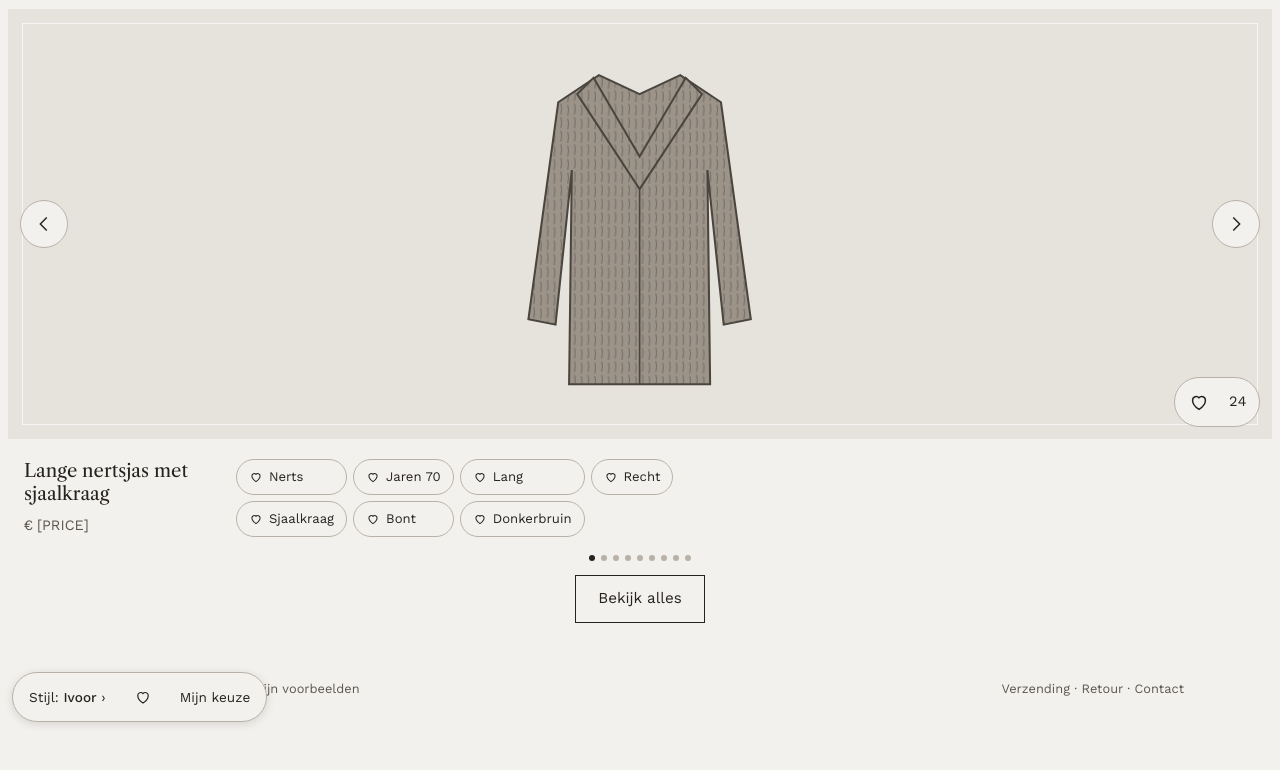
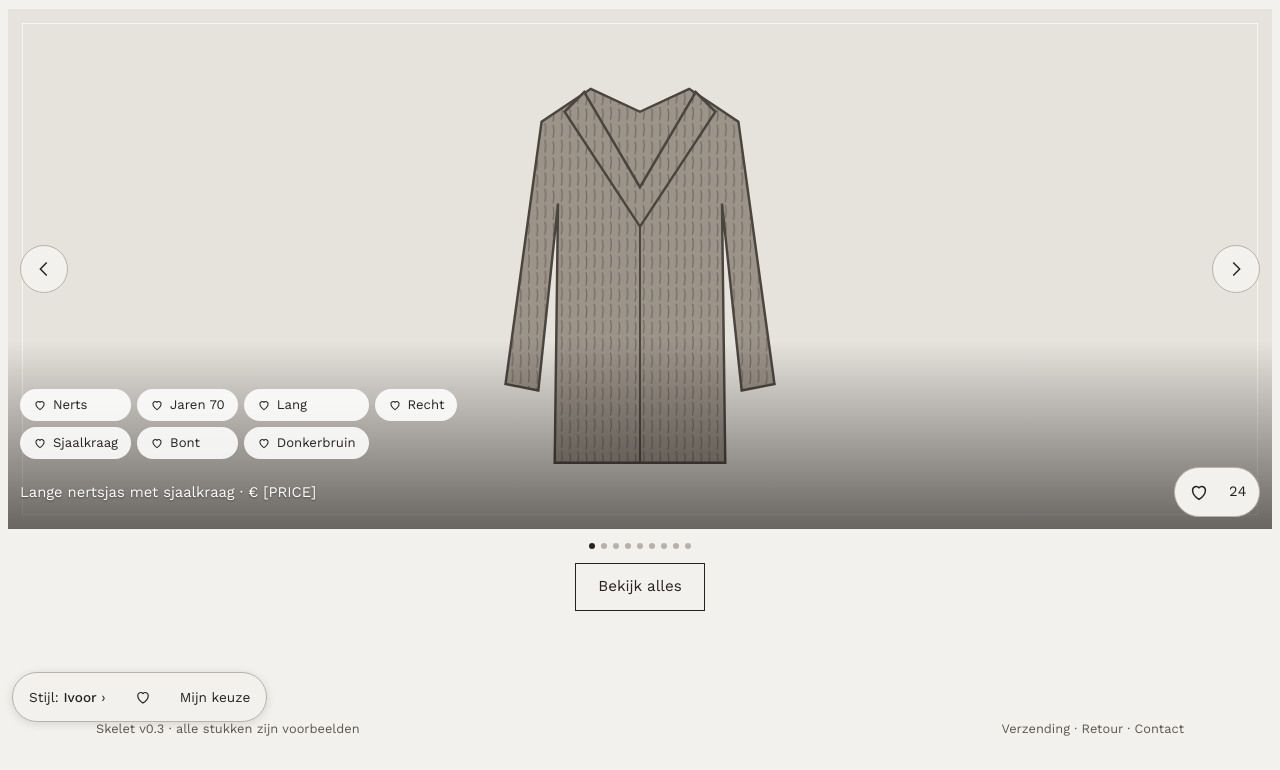
Before and after one commit to martijnungerer-dot/NIkki-s-Vintage, a plain HTML site: page concept/site-skeleton.html in a window 1280 px wide. Shown: the part 66-836 px from the top of the page. Before the commit the page ends 800 px from the top, so only its background shows below. Drawn offline with nearby package versions, Linux system fonts and the light colour scheme; a web font is replaced by a local one.

Commit message:
concept: name, price and attribute hearts inside the photo
The carousel info moves into the photo: two scrollable rows of
attribute hearts above a single line "name · price" next to the heart
with counter, on a soft dark fade for legibility. The photo is taller
now that nothing sits below it, and the browse button keeps clear of the
style bar.

Co-Authored-By: Claude Opus 5.5 <noreply@anthropic.com>
Claude-Session: https://claude.ai/code/session_016f11jHBYE4QwQZJRBQqeqr

```diff
--- a/concept/site-skeleton.html
+++ b/concept/site-skeleton.html
@@ -125,14 +125,24 @@ body:not(.show-notes) .note { display: none; }
 .track { display: flex; overflow-x: auto; scroll-snap-type: x mandatory; scrollbar-width: none; overscroll-behavior-x: contain; }
 .track::-webkit-scrollbar { display: none; }
 .slide { flex: 0 0 100%; min-width: 0; max-width: 100%; scroll-snap-align: start; position: relative; }
-:root { --hero-h: clamp(240px, calc(100vh - 370px), 680px); }
-@supports (height: 100svh) { :root { --hero-h: clamp(240px, calc(100svh - 370px), 680px); } }
+:root { --hero-h: clamp(240px, calc(100vh - 280px), 680px); }
+@supports (height: 100svh) { :root { --hero-h: clamp(240px, calc(100svh - 280px), 680px); } }
 .slide .pic { height: var(--hero-h); }
 .slide-info { display: flex; flex-wrap: nowrap; align-items: stretch; justify-content: space-between; gap: 12px 20px; padding: 16px max(16px, env(safe-area-inset-right, 0px)) 0 max(16px, env(safe-area-inset-left, 0px)); }
 #hero-track ~ .arrow { top: calc(var(--hero-h) / 2); }
 .slide-info a { text-decoration: none; display: flex; flex-direction: column; justify-content: space-between; gap: 4px; padding-block: 4px; min-width: 0; flex: 0 0 min(34%, 12rem); max-width: min(34%, 12rem); }
 .slide-info .slide-title { display: -webkit-box; -webkit-line-clamp: 2; -webkit-box-orient: vertical; overflow: hidden; line-height: 1.25; }
 .slide .pic { -webkit-touch-callout: none; -webkit-user-select: none; user-select: none; }
+.overlay { position: absolute; left: 0; right: 0; bottom: 0; z-index: 1; display: flex; flex-direction: column; gap: 8px; padding: 48px max(12px, env(safe-area-inset-right, 0px)) 12px max(12px, env(safe-area-inset-left, 0px)); background: linear-gradient(to top, rgba(20, 18, 16, 0.6), rgba(20, 18, 16, 0)); }
+.overlay .tags { display: grid; grid-auto-flow: column; grid-template-rows: repeat(2, auto); grid-auto-columns: max-content; gap: 6px; overflow-x: auto; scrollbar-width: none; }
+.overlay .tags::-webkit-scrollbar { display: none; }
+.overlay .tag { min-height: 32px; background: rgba(255, 255, 255, 0.88); color: #26231F; border-color: transparent; white-space: nowrap; }
+.overlay .tag svg { stroke: #26231F; }
+.overlay .tag[aria-pressed="true"] { background: #26231F; color: #FFFFFF; }
+.overlay .tag[aria-pressed="true"] svg { fill: #FFFFFF; stroke: #FFFFFF; }
+.ov-row { display: flex; align-items: center; justify-content: space-between; gap: 12px; }
+.ov-title { color: #FFFFFF; text-decoration: none; font-size: 0.92rem; white-space: nowrap; overflow: hidden; text-overflow: ellipsis; min-width: 0; text-shadow: 0 1px 2px rgba(0, 0, 0, 0.4); }
+.overlay .likebox { position: static; flex: 0 0 auto; }
 .likebox { position: absolute; bottom: 12px; right: max(12px, env(safe-area-inset-right, 0px)); z-index: 1; display: flex; align-items: center; gap: 6px; background: var(--bg); border: 1px solid var(--line); border-radius: 26px; padding: 0 12px 0 0; }
 .likebox .icon-btn { border: 0; background: transparent; }
 .likes { font-size: 0.9rem; font-variant-numeric: tabular-nums; min-width: 2ch; }
@@ -155,7 +165,7 @@ body:not(.show-notes) .note { display: none; }
 .dots { display: flex; justify-content: center; gap: 6px; padding-block: 14px; }
 .dots span { width: 6px; height: 6px; border-radius: 50%; background: var(--line); }
 .dots span.on { background: var(--fg); }
-.foryou { display: flex; justify-content: center; padding-bottom: 32px; }
+.foryou { display: flex; justify-content: center; padding-bottom: 84px; }
 
 /* browse rows */
 .rows { display: flex; flex-direction: column; gap: 36px; padding-block: 28px 56px; }
@@ -252,7 +262,7 @@ footer .wrap { padding-block: 24px; font-size: 0.8rem; color: var(--muted); disp
 <main>
   <!-- HOME: carousel straight away -->
   <section data-view-panel="home">
-    <div class="wrap"><p class="note">Notitie: bezoekers zien direct stukken, geen tekstblokken. Swipen of pijltjes. Hartjes (ook: lang drukken op de foto) kunnen op het hele stuk of op losse kenmerken (bontsoort, model, periode, materiaal, lengte, kleur, pasvorm); zo leert de site sneller wat iemand zoekt. Een periode verschijnt alleen als die onderbouwd is. Na drie hartjes verschijnt de Perfect fit-popup. De tellers bij het hartje zijn voorbeeldgetallen.</p></div>
+    <div class="wrap"><p class="note">Notitie: bezoekers zien direct stukken, geen tekstblokken. Swipen of pijltjes. Hartjes (ook: lang drukken op de foto) kunnen op het hele stuk of op losse kenmerken (bontsoort, model, periode, materiaal, lengte, kleur, pasvorm); zo leert de site sneller wat iemand zoekt. Een periode verschijnt alleen als die onderbouwd is. Naam, prijs en kenmerken staan in de foto. Na drie hartjes verschijnt de Perfect fit-popup. De tellers bij het hartje zijn voorbeeldgetallen.</p></div>
     <div class="hero">
       <div class="track" id="hero-track" aria-roledescription="carousel" aria-label="Stukken"></div>
       <button type="button" class="icon-btn arrow prev" id="hero-prev" aria-label="Vorig stuk"><svg><use href="#i-left"></use></svg></button>
@@ -513,8 +523,8 @@ footer .wrap { padding-block: 24px; font-size: 0.8rem; color: var(--muted); disp
   var hero = carousel($('hero-track'), $('hero-prev'), $('hero-next'), $('hero-dots'));
   function renderHero() {
     $('hero-track').innerHTML = PIECES.map(function (p) {
-      return '<div class="slide" role="group" aria-roledescription="slide" aria-label="' + p.title + '"><div class="pic" data-press="' + p.id + '">' + picture(p) + '<span class="burst" aria-hidden="true"><svg viewBox="0 0 24 24"><use href="#i-heart"></use></svg></span>' + likeBox(p) + '</div>' +
-        '<div class="slide-info"><a href="#product" data-open="' + p.id + '"><span class="slide-title">' + p.title + '</span><span class="price muted">€ [PRICE]</span></a>' + tagChips(p) + '</div></div>';
+      return '<div class="slide" role="group" aria-roledescription="slide" aria-label="' + p.title + '"><div class="pic" data-press="' + p.id + '">' + picture(p) + '<span class="burst" aria-hidden="true"><svg viewBox="0 0 24 24"><use href="#i-heart"></use></svg></span>' +
+        '<div class="overlay">' + tagChips(p) + '<div class="ov-row"><a href="#product" data-open="' + p.id + '" class="ov-title">' + p.title + ' · € [PRICE]</a>' + likeBox(p) + '</div></div></div></div>';
     }).join('');
     hero.paint();
   }
```
Also changed, not shown: concept/README.md.
